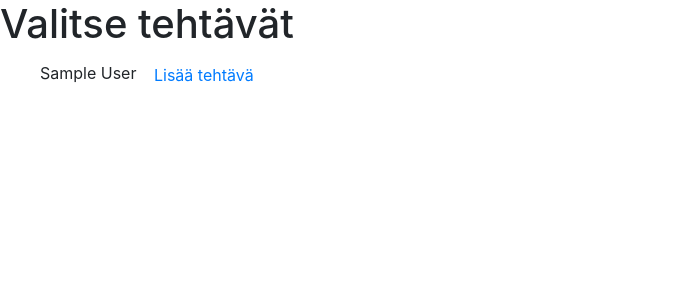
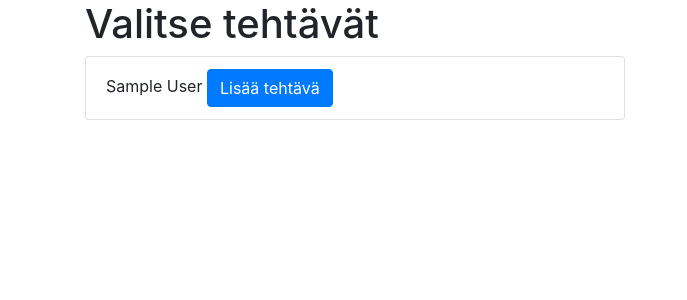
Before and after one commit to eliisav/gradinghelper, a Django app: template submissions/templates/submissions/exercises.html in a window 1280 px wide. Shown: the top 300 px of the page, without its empty margins (0-687 px from the left). Run offline with Django 3.2, Linux system fonts and the light colour scheme; the template is opened without the code that fills it: most values are stand-ins (such as "Sample title", 1, 10 or a date in 2020); some libraries are stand-ins or nearby versions.

Commit message:
Kurssin tehtävälistauksesta saadaan avattua lomake, jolla kysenen tehtävä saadaan lisättyä tietokantaan.

```diff
--- a/submissions/forms.py
+++ b/submissions/forms.py
@@ -7,3 +7,8 @@ class FeedbackForm(ModelForm):
     class Meta:
         model = Feedback
         fields = ["grader", "points", "feedback"]
+
+class ExerciseForm(ModelForm):
+    class Meta:
+        model = Exercise
+        fields =  ["min_points", "max_points", "deadline"]
--- a/submissions/templates/submissions/base.html
+++ b/submissions/templates/submissions/base.html
@@ -7,15 +7,23 @@
     <meta charset="utf-8">
     <meta name="viewport" content="width=device-width, initial-scale=1, shrink-to-fit=no">
 
-    <!-- Bootstrap CSS -->
-    <link rel="stylesheet" href="https://stackpath.bootstrapcdn.com/bootstrap/4.1.1/css/bootstrap.min.css" integrity="sha384-WskhaSGFgHYWDcbwN70/dfYBj47jz9qbsMId/iRN3ewGhXQFZCSftd1LZCfmhktB" crossorigin="anonymous">
+    {% bootstrap_css %}
+    {% bootstrap_javascript jquery='full' %}
+
 
     <title>Eliisan palvelu</title>
   </head>
 
   <body>
-    {% block content %}
-    {% endblock %}
+    <div class="container">
+
+    <div class="row">
+
+      {% block content %}
+      {% endblock %}
+
+    </div>
+    </div>
   </body>
 
 </html>
--- a/submissions/templates/submissions/exercises.html
+++ b/submissions/templates/submissions/exercises.html
@@ -3,18 +3,56 @@
 
 {% block content %}
 
+
+  <div class="col-md-6">
+
     <h1> Valitse tehtävät </h1>
 
     {% if exercises %}
-        <ul style="list-style-type:none">
+      <ul class="list-group">
         {% for exercise in exercises %}
-            <li> {{ exercise.display_name }}
-                 <a href="{% url 'submissions:create' course_id exercise.id %}" class="btn btn-default btn-xs">Lisää tehtävä</a>
-            </li>
+        <li class="list-group-item"> {{ exercise.display_name }}
+          <button class="btn btn-primary" type="button" data-toggle="collapse" data-target="#{{ exercise.id }}">
+              Lisää tehtävä
+          </button>
+
+          <div class="collapse" id="{{ exercise.id }}">
+            <div class="card card-body">
+
+              <form action={% url "submissions:create" course_id exercise.id %}>
+                <div class="form-group">
+                  <label for="minpoints">Min points</label>
+                  <input type="number" class="form-control" id="minpoints" placeholder="Min points to inspect">
+                </div>
+                <div class="form-group">
+                  <label for="maxpoints">Max points</label>
+                  <input type="number" class="form-control" id="maxpoints" placeholder="Max points to inspect">
+                </div>
+                <div class="form-group">
+                  <label for="deadline">Deadline</label>
+                  <input type="datetime" class="form-control" id="deadline" placeholder="Exercise deadline">
+                </div>
+                <div class="form-group">
+                  <label for="consent">Consent exercise id/name</label>
+                  <input type="text" class="form-control" id="consent" placeholder="Consent to inspection">
+                </div>
+                <button type="submit" class="btn btn-primary">Submit</button>
+              </form>
+
+            </div>
+          </div>
+
+        </li>
         {% endfor %}
-        </ul>
+      </ul>
     {% else %}
         <p>Yhtään tehtävää ei löytynyt.</p>
     {% endif %}
 
+  </div>
+
 {% endblock %}
+
+
+
+<!-- href="{% url 'submissions:create' course_id exercise.id %}" -->
--- a/submissions/urls.py
+++ b/submissions/urls.py
@@ -6,9 +6,9 @@ app_name = 'submissions'
 
 urlpatterns = [
     path('', views.IndexView.as_view(), name='index'),
-    path('<int:course_id>/', views.ExerciseListView.as_view(), name='exercises'),
-    path('<int:course_id>/<int:exercise_id>/create/', views.create_exercise, name='create'),
-    path('<int:course_id>/<int:exercise_id>/', views.SubmissionsView.as_view(), name='submissions'),
-    path('<int:course_id>/<int:exercise_id>/<int:sub_id>/', views.get_feedback, name='feedback'),
+    path('<int:course_id>/exercises/', views.ExerciseListView.as_view(), name='exercises'),
+    path('<int:course_id>/exercises/<int:exercise_id>/create/', views.create_exercise, name='create'),
+    path('<int:course_id>/exercises/<int:exercise_id>/submissions/', views.SubmissionsView.as_view(), name='submissions'),
+    path('<int:course_id>/exercises/<int:exercise_id>/submissions/<int:sub_id>/', views.get_feedback, name='feedback'),
 
 ]
```
Also changed, not shown: submissions/templates/submissions/exercise_form.html (+13 -1 lines), submissions/utils.py (+8 -0 lines), submissions/views.py (+25 -15 lines).
